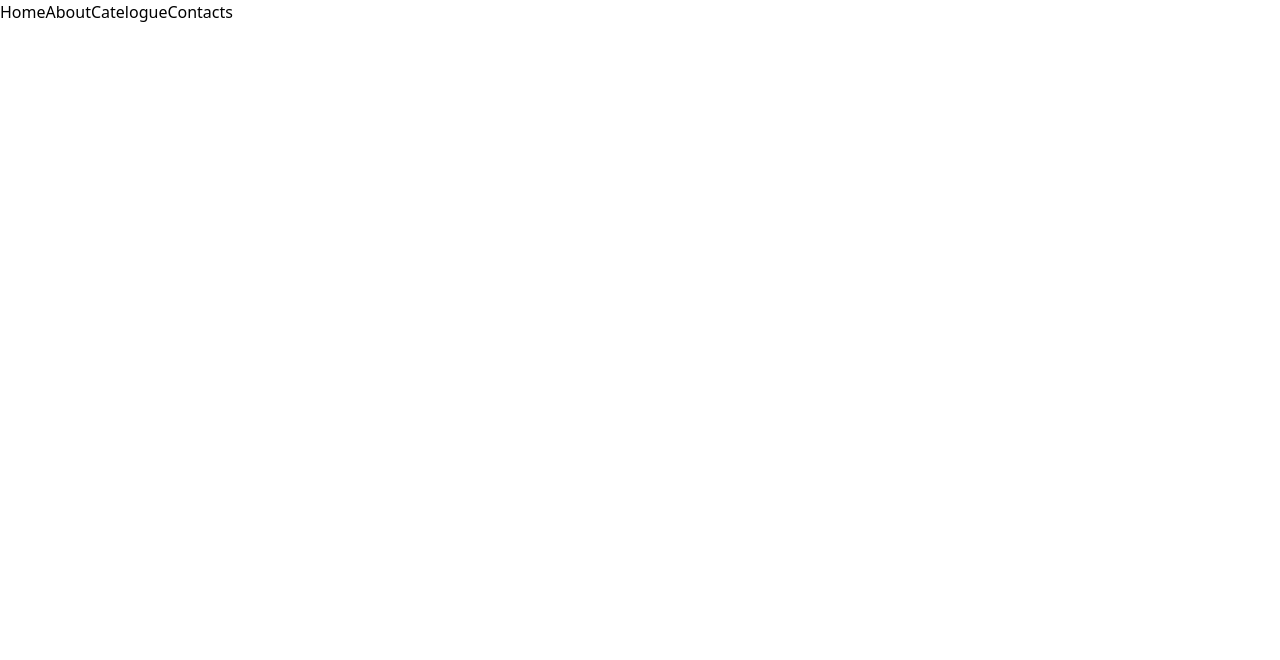
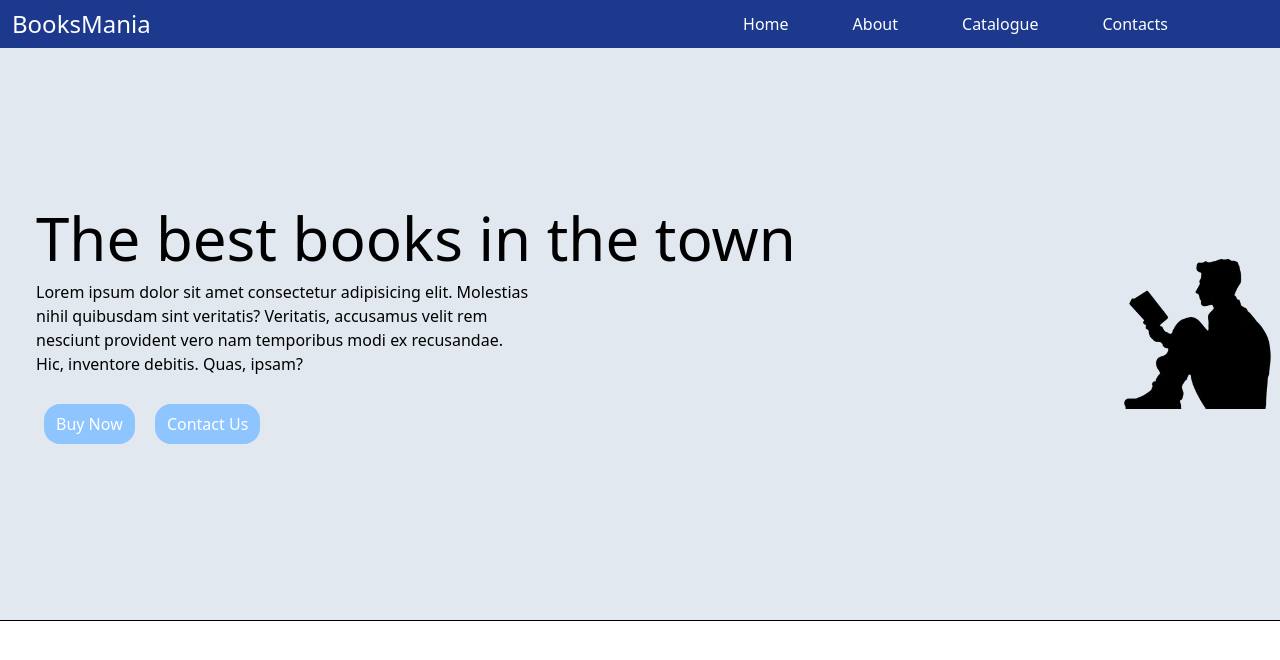
Before and after one commit to Aakshat-01/Tailwind-CSS, a website: page landing.html in a window 1280 px wide. Drawn offline with nearby package versions, Linux system fonts and the light colour scheme.

Commit message:
Day 1 Update
Made a simple landing page for a website - BooksMania

```diff
--- a/landing.html
+++ b/landing.html
@@ -1,19 +1,40 @@
 <!DOCTYPE html>
 <html lang="en">
   <head>
-    <meta charset="UTF-8">
-    <meta name="viewport" content="width=device-width, initial-scale=1.0">
+    <meta charset="UTF-8" />
+    <meta name="viewport" content="width=device-width, initial-scale=1.0" />
     <script src="https://cdn.jsdelivr.net/npm/@tailwindcss/browser@4"></script>
-    <title>Document</title>
+    <title>Best Used Books</title>
   </head>
   <body>
-     <nav>
-        <ul class="flex justify-">
-            <li>Home</li>
-            <li>About</li>
-            <li>Catelogue</li>
-            <li>Contacts</li>
+    <nav class="bg-blue-900 text-white flex justify-between">
+      <!-- <img src="logo.png" class="h-12 pt-1 px-3 rounded-2xl" alt="" srcset=""> -->
+      <span class="text-2xl flex items-center mx-3">BooksMania</span>
+      <ul class="flex px-28 py-3 space-x-16 justify-end">
+        <li class="cursor-pointer">Home</li>
+        <li class="cursor-pointer">About</li>
+        <li class="cursor-pointer">Catalogue</li>
+        <li class="cursor-pointer">Contacts</li>
       </ul>
     </nav>
+    <main class="bg-slate-200 flex justify-around">
+      <div class="main py-40 pl-9">
+        <div class="text-6xl">The best books in the town</div>
+        <p class="py-3 w-1/2">
+          Lorem ipsum dolor sit amet consectetur adipisicing elit. Molestias
+          nihil quibusdam sint veritatis? Veritatis, accusamus velit rem
+          nesciunt provident vero nam temporibus modi ex recusandae. Hic,
+          inventore debitis. Quas, ipsam?
+        </p>
+        <div class="my-4">
+          <button class="bg-blue-300 px-3 py-2 rounded-2xl text-white hover:text-blue-800 hover:bg-white mx-2 hover:border hover:border-purple-900">Buy Now</button>
+          <button class="bg-blue-300 px-3 py-2 rounded-2xl text-white hover:text-blue-800 hover:bg-white mx-2 hover:border hover:border-purple-900">Contact Us</button>
+        </div>
+      </div>
+      <div class="flex items-center">
+        <img src="person.png">
+      </div>
+    </main>
+    <hr>
   </body>
 </html>
```
Also changed, not shown: logo.png (added), person.png (added). Lines whose indentation alone changed are shown as unchanged.
